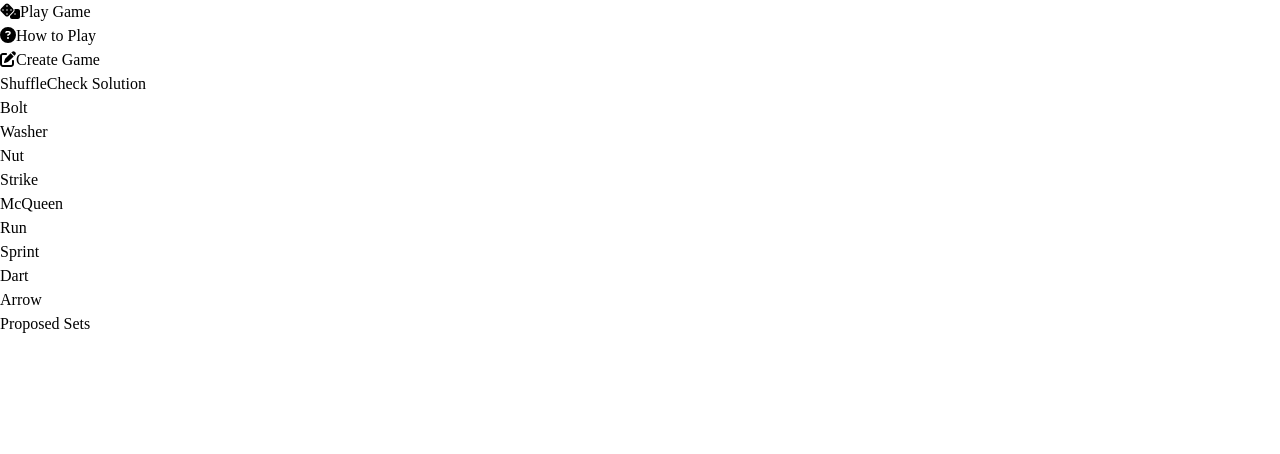
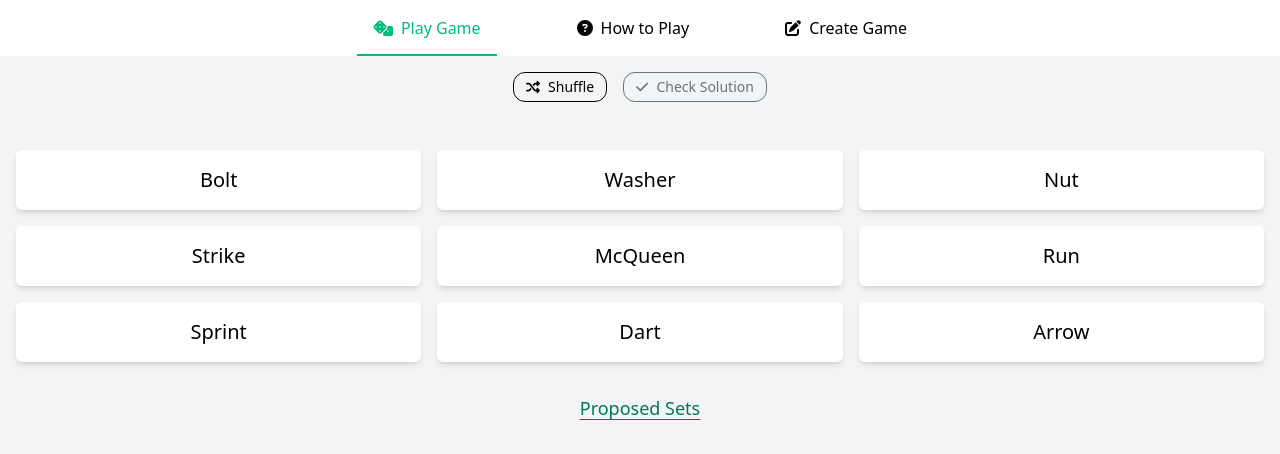
Before and after one commit to jpitlor/four-by-three, a React (Vite) app: page / in a window 1280 px wide. Shown: the top 454 px of the page. Built offline with nearby package versions, Linux system fonts and the light colour scheme.

Commit message:
give  styles to creategame, add RainbowBorder.tsx

```diff
--- a/src/CreateGame.tsx
+++ b/src/CreateGame.tsx
@@ -1,5 +1,76 @@
+import type { Solution } from "./utils/Models.ts";
+import { type ChangeEvent, type FormEvent, useState } from "react";
+import Button from "./components/Button.tsx";
+import { Card } from "./components/Card.tsx";
+import RainbowBorder from "./components/RainbowBorder.tsx";
+
 export default function CreateGame() {
+  const [solution, setSolution] = useState<Solution>([["", "", ""], ["", "", ""], ["", "", ""], ["", "", ""]]);
+  const [url, setUrl] = useState("");
+
+  const inputClasses = "p-1 pl-4 pr-4 border-2 border-gray-500 rounded-sm flex-1 bg-white disabled:bg-gray-200 disabled:text-gray-500";
+  const canMakeGame = solution.every(set => set.every(word => !!word));
+
+  function setKeyWord(e: ChangeEvent<HTMLInputElement>) {
+    const newSolution = [...solution.map(x => [...x])];
+    newSolution.forEach(x => x[0] = e.target.value);
+    setSolution(newSolution);
+    setUrl("");
+  }
+
+  function setWord(i: number, j: number) {
+    return (e: ChangeEvent<HTMLInputElement>) => {
+      const newSolution = [...solution.map(x => [...x])];
+      newSolution[i][j] = e.target.value;
+      setSolution(newSolution);
+      setUrl("");
+    }
+  }
+
+  function makeGame(e: FormEvent<HTMLFormElement>) {
+    e.preventDefault();
+    const s = btoa(JSON.stringify(solution));
+    setUrl(`${import.meta.env.BASE_URL}/?s=${s}`)
+    return false;
+  }
+
   return (
-    <div />
+    <>
+      <Card>
+        <form onSubmit={makeGame}>
+          <h2 className="text-lg text-center">Key Word</h2>
+          <div className="flex mt-2">
+            <RainbowBorder className="flex-1 flex">
+              <input value={solution[0][0]} onChange={setKeyWord} className={`w-full ${inputClasses} border-none!`} />
+            </RainbowBorder>
+          </div>
+
+          {solution.map((set, i) => (
+            <div key={i} className="mt-8">
+              <h2 className="text-lg text-center">Set {i + 1}</h2>
+              <div className="flex lg:flex-row flex-col gap-4 mt-2">
+              {set.map((word, j) => (
+                <input
+                  key={`${i}-${j}`}
+                  value={word}
+                  onChange={setWord(i, j)}
+                  disabled={j === 0}
+                  className={inputClasses}
+                />
+              ))}
+            </div>
+            </div>
+          ))}
+
+          <Button type="submit" text="Make Game" className="mt-8" disabled={!canMakeGame} />
+        </form>
+      </Card>
+      {!!url && <Card>
+          <p>Share this URL to play your game!</p>
+          <p className="break-all mt-4">
+              <a href={url} className="underline hover:text-emerald-800">{url}</a>
+          </p>
+      </Card>}
+    </>
   );
 }
--- a/src/Layout.tsx
+++ b/src/Layout.tsx
@@ -22,7 +22,7 @@ const items = [
 
 export default function Layout() {
   return (
-    <div className="bg-gray-100 h-screen">
+    <div className="bg-gray-100 h-screen overflow-scroll">
       <div className="flex flex-row w-screen gap-16 justify-center content-center bg-white">
         {items.map(item => {
           // eslint-disable-next-line react-hooks/rules-of-hooks
--- a/src/PlayGame.tsx
+++ b/src/PlayGame.tsx
@@ -2,8 +2,9 @@ import { useEffect, useState } from "react";
 import uniq from "lodash.uniq";
 import shuffle from "lodash.shuffle";
 import { FontAwesomeIcon } from "@fortawesome/react-fontawesome";
-import { faClose } from "@fortawesome/free-solid-svg-icons";
+import { faClose, faShuffle, faCheck } from "@fortawesome/free-solid-svg-icons";
 import { getKeyWord, proposedSolutionIsCorrect } from "./utils/solutionChecks.ts";
+import Button from "./components/Button.tsx";
 
 const solution = [
   ["Bolt", "Washer", "Nut"],
@@ -20,7 +21,6 @@ export default function PlayGame() {
   const canCheckSolution = proposedSets.length === 4;
   const keyWord = getKeyWord(proposedSets);
   const wipKeyWord = getKeyWord([...proposedSets, selected]);
-  const buttonClasses = "text-sm p-1 pl-3 pr-3 border-1 border-black rounded-xl cursor-pointer disabled:text-gray-500 disabled:border-gray-500 disabled:cursor-default hover:shadow-md disabled:hover:shadow-none";
 
   function handleShuffle() {
     setWords(shuffle(words));
@@ -42,12 +42,8 @@ export default function PlayGame() {
   return (
     <div>
       <div className="flex flex-row gap-4 justify-center content-center mt-4 mb-8">
-        <button onClick={handleShuffle} className={buttonClasses}>
-          Shuffle
-        </button>
-        <button onClick={checkSolution} disabled={!canCheckSolution} className={buttonClasses}>
-          Check Solution
-        </button>
+        <Button onClick={handleShuffle} icon={faShuffle} text="Shuffle" />
+        <Button onClick={checkSolution} disabled={!canCheckSolution} icon={faCheck} text="Check Solution" />
       </div>
       <div className="grid grid-cols-3 grid-rows-3 gap-4 p-4">
         {words.map(word => {
@@ -78,15 +74,15 @@ export default function PlayGame() {
               className={containerClasses}
               onClick={selectWord}
             >
-              <div className="text-lg/14 flex justify-center content-center h-full w-full p-3">
+              <div className="text-xl flex justify-center content-center h-full w-full p-3">
                 {word}
               </div>
             </div>
           )
         })}
       </div>
-      <div>
-        <h2>Proposed Sets</h2>
+      <div className="flex flex-col gap-4 mt-4">
+        <h2 className="text-lg text-center text-emerald-700 underline underline-offset-4">Proposed Sets</h2>
         {proposedSets.map((proposedSet, i) => {
           function remove() {
             const newProposedSets = [...proposedSets];
@@ -95,9 +91,13 @@ export default function PlayGame() {
           }
 
           return (
-            <div className="flex flex-row">
-              <span className="flex-1">{proposedSet.join(", ")}</span>
-              <FontAwesomeIcon icon={faClose} className="bg-red-500" onClick={remove} />
+            <div className="flex flex-row pl-4 pr-4">
+              <span className="flex-1 text-lg">{proposedSet.join(", ")}</span>
+              <FontAwesomeIcon
+                icon={faClose}
+                className="bg-red-500 text-white rounded-full inline-block w-4 h-4! cursor-pointer"
+                onClick={remove}
+              />
             </div>
           );
         })}
--- /dev/null
+++ b/src/components/Button.tsx
@@ -0,0 +1,41 @@
+import { FontAwesomeIcon } from "@fortawesome/react-fontawesome";
+import type { IconProp } from "@fortawesome/fontawesome-svg-core";
+
+export default function Button({
+  text,
+  className,
+  icon,
+  onClick,
+  disabled,
+  type = "button",
+}: {
+  text: string,
+  className?: string,
+  icon?: IconProp,
+  onClick?: () => void,
+  disabled?: boolean,
+  type?: "button" | "submit" | "reset"
+}) {
+  const classes = [
+    "text-sm",
+    "p-1",
+    "pl-3",
+    "pr-3",
+    "border-1",
+    "border-black",
+    "rounded-xl",
+    "cursor-pointer",
+    "disabled:text-gray-500",
+    "disabled:border-gray-500",
+    "disabled:cursor-default",
+    "hover:shadow-md",
+    "disabled:hover:shadow-none",
+    className,
+  ].join(" ");
+  return (
+    <button className={classes} onClick={onClick} disabled={disabled} type={type}>
+      {icon && <FontAwesomeIcon icon={icon} className="mr-2" />}
+      {text}
+    </button>
+  )
+}
--- /dev/null
+++ b/src/components/Card.tsx
@@ -0,0 +1,9 @@
+import type { JSX } from "react";
+
+export function Card({ children }: { children: JSX.Element | JSX.Element[] }): JSX.Element {
+  return (
+    <div className="m-4 p-4 rounded-md bg-white shadow">
+      {children}
+    </div>
+  )
+}
--- /dev/null
+++ b/src/components/RainbowBorder.tsx
@@ -0,0 +1,10 @@
+import type { JSX } from "react";
+
+export default function RainbowBorder({ children, className }: { children: JSX.Element, className?: string }) {
+  return (
+    <div className={`p-1 rounded relative ${className}`}>
+      <div className="animate-border bg-conic-rainbow -m-1 absolute w-full h-full rounded" />
+      <div className="relative w-full h-full">{children}</div>
+    </div>
+  );
+}
--- /dev/null
+++ b/src/main.css
@@ -0,0 +1,35 @@
+@import "tailwindcss";
+
+@property --border-angle {
+    syntax: '<angle>';
+    initial-value: 0deg;
+    inherits: false;
+}
+
+@theme {
+    @keyframes border {
+        0% {
+            --border-angle: 0deg;
+        }
+        100% {
+            --border-angle: 360deg;
+        }
+    }
+}
+
+@utility animate-border {
+    animation: border 4s linear infinite;
+}
+
+@utility bg-conic-rainbow {
+    background-image: conic-gradient(
+        from var(--border-angle),
+        var(--color-red-500),
+        var(--color-orange-500),
+        var(--color-yellow-500),
+        var(--color-green-500),
+        var(--color-blue-500),
+        var(--color-purple-500),
+        var(--color-pink-500),
+        var(--color-red-500));
+}
--- a/src/main.tsx
+++ b/src/main.tsx
@@ -6,7 +6,7 @@ import HowToPlay from "./HowToPlay.tsx";
 import CreateGame from "./CreateGame.tsx";
 import Layout from "./Layout.tsx";
 
-import "tailwindcss/index.css";
+import "./main.css";
 
 createRoot(document.getElementById('root')!).render(
   <StrictMode>
--- a/vite.config.ts
+++ b/vite.config.ts
@@ -5,4 +5,7 @@ import tailwindcss from "@tailwindcss/vite";
 // https://vite.dev/config/
 export default defineConfig({
   plugins: [react(), tailwindcss()],
+  server: {
+    origin: 'http://localhost:3000',
+  }
 })
```
